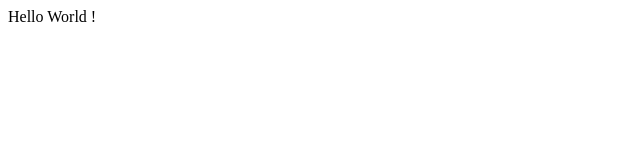
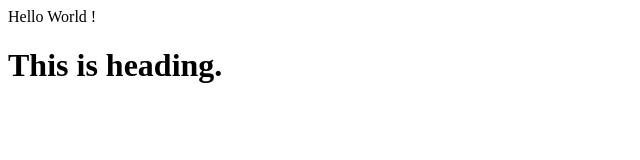
Before and after one commit to janki-parmar/localrepo, a plain HTML site: page index.html in a window 1280 px wide. Shown: the whole page, without its empty margins (0-640 px from the left). Drawn offline with Linux system fonts and the light colour scheme.

Commit message:
Add new feature

```diff
--- a/index.html
+++ b/index.html
@@ -1 +1,2 @@
 <p>Hello World !</p>
+<h1>This is heading.</h1>
```
